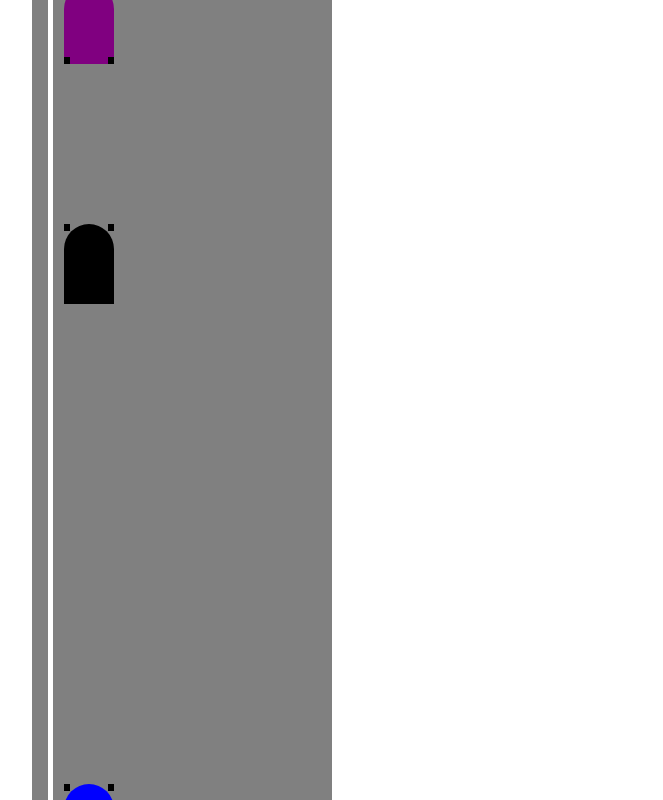
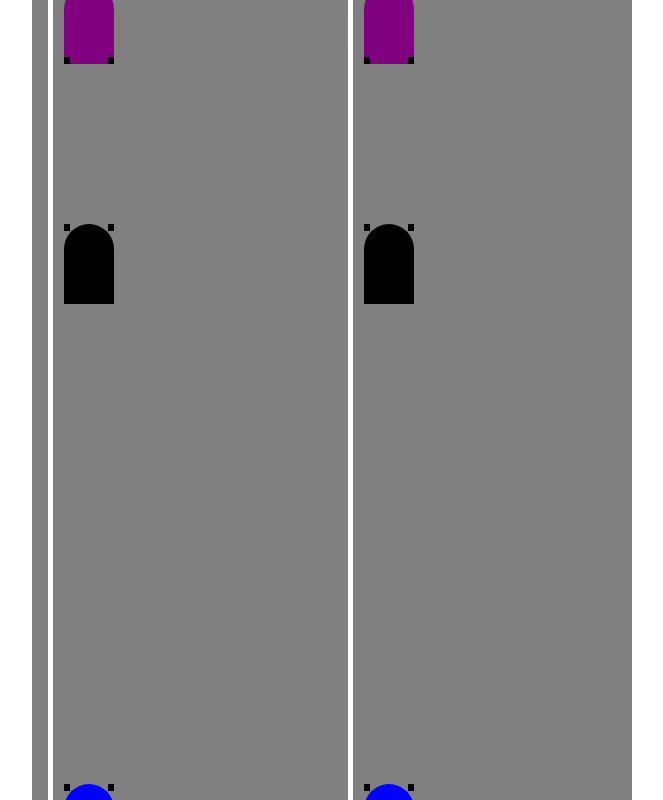
Before and after one commit to khorramk/vue-motorway-simulator, a Vue app: page / in a window 1280 px wide. Shown: the whole page, without its empty margins (308-971 px from the left). Built offline with nearby package versions, Linux system fonts and the light colour scheme.

Commit message:
rawing lanes and other cars

```diff
--- a/src/components/DrawRoad.vue
+++ b/src/components/DrawRoad.vue
@@ -1,9 +1,21 @@
 <template>
   <RoadWay>
-    <LaneMarker></LaneMarker>
-    <OtherCar :speed="2" :car-color="'black'" :car-position-horizontal="30"></OtherCar>
-    <OtherCar :speed="2" :car-color="'purple'" :car-position-horizontal="60" ></OtherCar>
-    <OtherCar :speed="2" :car-color="'blue'" :car-position-horizontal="80"></OtherCar>
+    <LaneMarker lane-type="solid" mark-position="1rem"></LaneMarker>
+    <OtherCar :speed="2" :car-color="'black'" :car-position-horizontal="30" direction="bottom"></OtherCar>
+    <OtherCar :speed="2" :car-color="'purple'" :car-position-horizontal="60" direction="bottom"></OtherCar>
+    <OtherCar :speed="2" :car-color="'blue'" :car-position-horizontal="80" direction="bottom"></OtherCar>
+    <LaneMarker lane-type="dashed" mark-position="30%"></LaneMarker>
+    <LaneMarker lane-type="dashed" mark-position="70%"></LaneMarker>
+
+  </RoadWay>
+  <RoadWay>
+    <LaneMarker lane-type="solid" mark-position="1rem"></LaneMarker>
+    <OtherCar :speed="2" :car-color="'black'" :car-position-horizontal="30" direction="top" car-body="car-body"></OtherCar>
+    <OtherCar :speed="2" :car-color="'purple'" :car-position-horizontal="60" direction="top" car-body="car-body"></OtherCar>
+    <OtherCar :speed="2" :car-color="'blue'" :car-position-horizontal="80" direction="top" car-body="car-body"></OtherCar>
+    <LaneMarker lane-type="dashed" mark-position="30%"></LaneMarker>
+    <LaneMarker lane-type="dashed" mark-position="70%"></LaneMarker>
+
   </RoadWay>
 </template>
 
@@ -12,3 +24,9 @@ import RoadWay from './RoadWay.vue'
 import LaneMarker from './LaneMarker.vue'
 import OtherCar from './OtherCar.vue'
 </script>
+
+<style>
+.car-body {
+     border-radius: 20px 20px 40px 40px;
+}
+</style>
```
